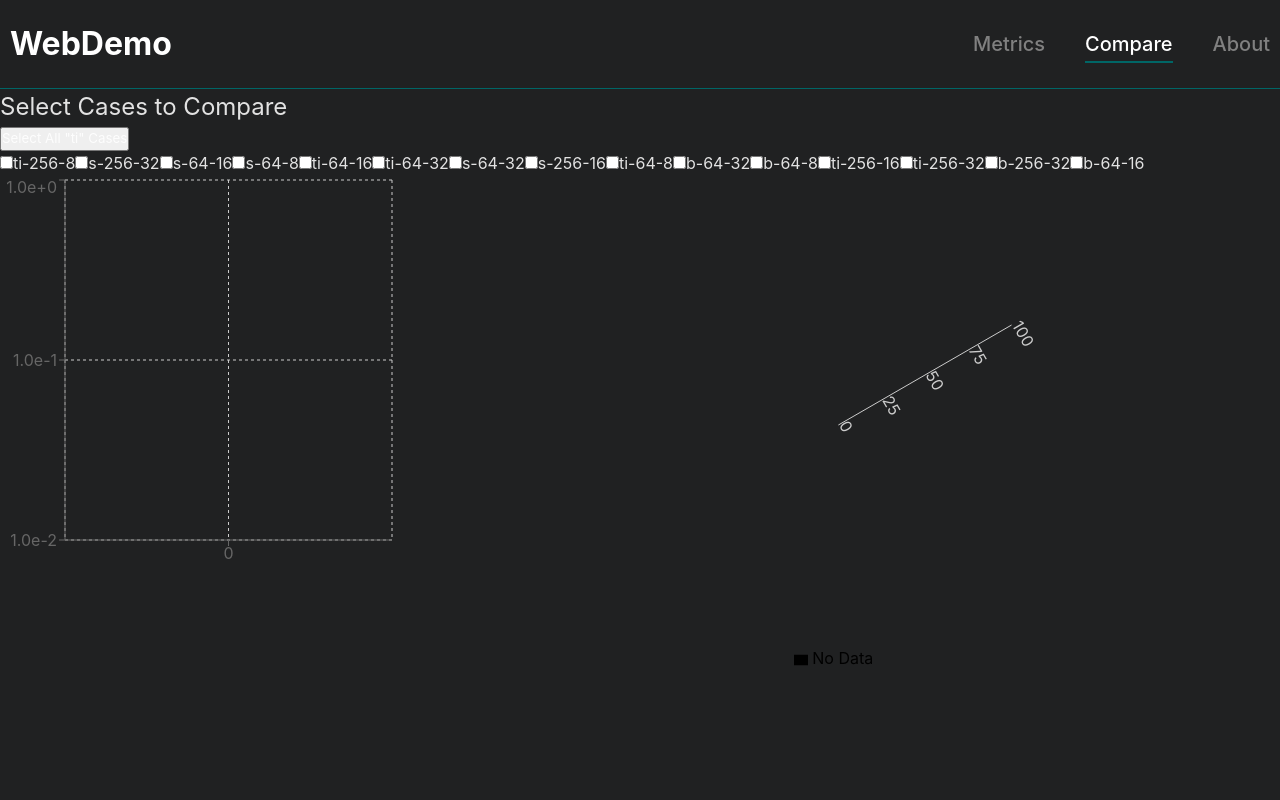
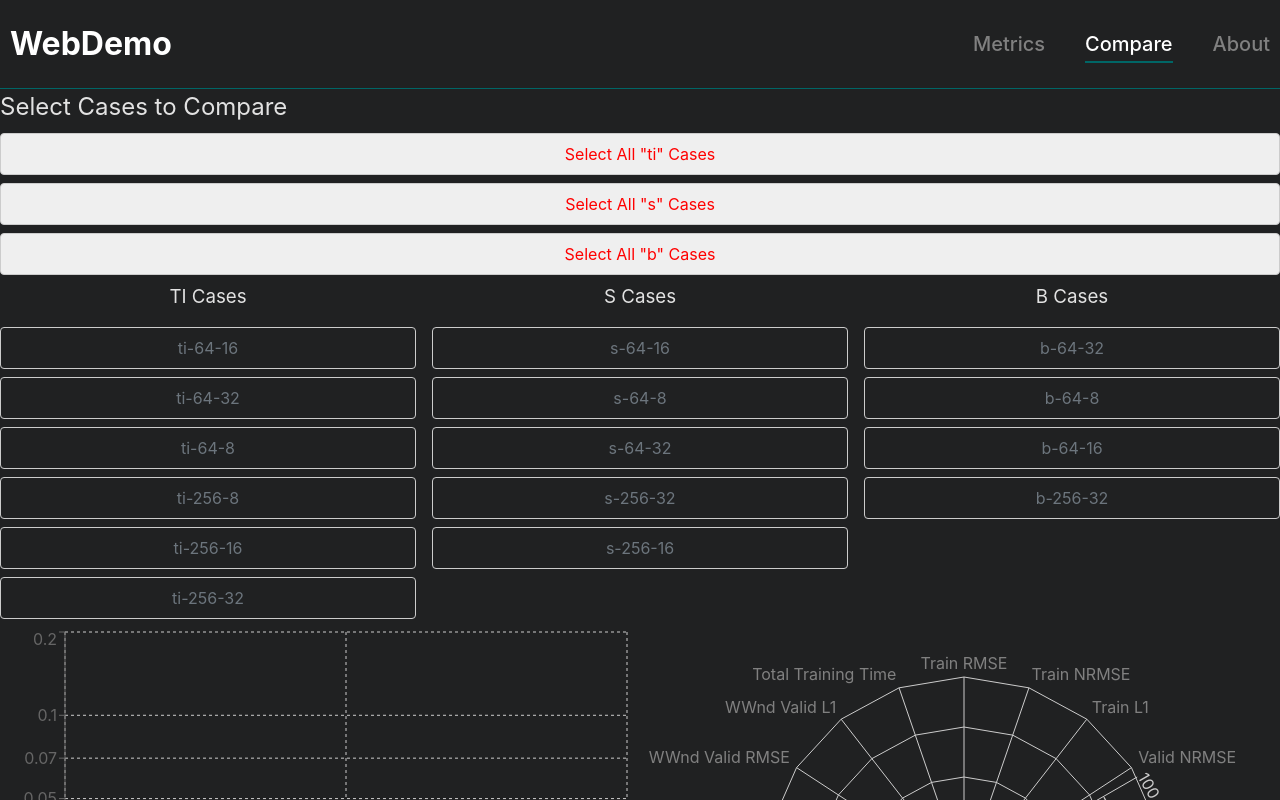
Before and after one commit to josephjquinn/avit-vis, a React (Vite) app in the folder frontend/: page /compare in a window 1280 px wide. Shown: the top 800 px of the page. Built offline with nearby package versions, Linux system fonts and the light colour scheme.

Commit message:
adding button styling to compare

```diff
--- a/frontend/src/components/graphs/MultiLChart.tsx
+++ b/frontend/src/components/graphs/MultiLChart.tsx
@@ -40,16 +40,14 @@ const MultiLChart: React.FC<Props> = ({ chartData }) => {
   const keys = Object.keys(chartData[0] || {}).filter((key) => key !== "epoch");
 
   return (
-    <div style={{ width: "45%", height: 400 }}>
+    <div style={{ width: "85%", height: 400 }}>
       <ResponsiveContainer>
         <RechartsLineChart data={chartData}>
           <CartesianGrid strokeDasharray="3 3" />
           <XAxis dataKey="epoch" />
           <YAxis
             scale="log"
-            domain={[0.01, 1]}
-            ticks={[0.01, 0.1, 1]}
-            tickFormatter={(tick) => tick.toExponential(1)}
+            domain={[0.01, 0.2]}
             tickCount={3}
           />
           <Tooltip content={<CustomTooltip />} />
--- a/frontend/src/components/graphs/RChart.tsx
+++ b/frontend/src/components/graphs/RChart.tsx
@@ -57,6 +57,29 @@ const CustomTooltip: React.FC<TooltipProps<number, string>> = ({
 };
 
 const RChart: React.FC<RadarChartComponentProps> = ({ dataSets }) => {
+  // Provide default data if no cases are selected
+  const defaultRadarData: RadarData[] = [
+    { subject: "Train RMSE", "No Data": 0 },
+    { subject: "Train NRMSE", "No Data": 0 },
+    { subject: "Train L1", "No Data": 0 },
+    { subject: "Valid NRMSE", "No Data": 0 },
+    { subject: "Valid RMSE", "No Data": 0 },
+    { subject: "Valid L1", "No Data": 0 },
+    { subject: "Dens Valid NRMSE", "No Data": 0 },
+    { subject: "Dens Valid RMSE", "No Data": 0 },
+    { subject: "Dens Valid L1", "No Data": 0 },
+    { subject: "PTemp Valid NRMSE", "No Data": 0 },
+    { subject: "PTemp Valid RMSE", "No Data": 0 },
+    { subject: "PTemp Valid L1", "No Data": 0 },
+    { subject: "UWnd Valid NRMSE", "No Data": 0 },
+    { subject: "UWnd Valid RMSE", "No Data": 0 },
+    { subject: "UWnd Valid L1", "No Data": 0 },
+    { subject: "WWnd Valid NRMSE", "No Data": 0 },
+    { subject: "WWnd Valid RMSE", "No Data": 0 },
+    { subject: "WWnd Valid L1", "No Data": 0 },
+    { subject: "Total Training Time", "No Data": 0 },
+  ];
+
   const radarData = dataSets.flatMap(({ name, data }) => [
     { subject: "Train RMSE", name, value: data.train_rmse },
     { subject: "Train NRMSE", name, value: data.train_nrmse },
@@ -99,10 +122,13 @@ const RChart: React.FC<RadarChartComponentProps> = ({ dataSets }) => {
     [],
   );
 
+  // Use default data if no radarDataFormatted is present
+  const dataToDisplay = radarDataFormatted.length > 0 ? radarDataFormatted : defaultRadarData;
+
   return (
     <div style={{ width: "100%", height: 500 }}>
       <ResponsiveContainer>
-        <RadarChart outerRadius={200} data={radarDataFormatted}>
+        <RadarChart outerRadius={200} data={dataToDisplay}>
           <PolarGrid />
           <PolarAngleAxis dataKey="subject" />
           <PolarRadiusAxis angle={30} domain={[0, 100]} />
--- a/frontend/src/pages/Compare.tsx
+++ b/frontend/src/pages/Compare.tsx
@@ -7,6 +7,7 @@ import {
   getCaseNames,
 } from "../lib/services";
 import { NormalizationData } from "../types";
+import './interface.css';
 
 interface MetricsData {
   epoch: number[];
@@ -16,6 +17,15 @@ interface MetricsData {
 interface MetricsDataMap {
   [key: string]: MetricsData | null;
 }
+
+const extractBatchSize = (caseName: string): number => {
+  const match = caseName.match(/-(\d+)-/);
+  return match ? parseInt(match[1], 10) : 0;
+};
+
+const sortCasesByBatchSize = (cases: string[]): string[] => {
+  return cases.sort((a, b) => extractBatchSize(a) - extractBatchSize(b));
+};
 
 const Compare: React.FC = () => {
   const [metricsDataState, setMetricsDataState] = useState<MetricsDataMap>({});
@@ -79,7 +89,7 @@ const Compare: React.FC = () => {
     }
   }, [caseNames]);
 
-  const handleCheckboxChange = (caseName: string) => {
+  const handleButtonClick = (caseName: string) => {
     setSelectedCases((prev) => {
       const newSet = new Set(prev);
       if (newSet.has(caseName)) {
@@ -96,9 +106,23 @@ const Compare: React.FC = () => {
     setSelectedCases(new Set(tiCases));
   };
 
+  const handleSelectSCases = () => {
+    const sCases = caseNames.filter((name) => name.includes("s"));
+    setSelectedCases(new Set(sCases));
+  };
+
+  const handleSelectBCases = () => {
+    const bCases = caseNames.filter((name) => name.includes("b"));
+    setSelectedCases(new Set(bCases));
+  };
+
   if (error) {
     return <div>Error: {error}</div>;
   }
+
+  const tiCases = sortCasesByBatchSize(caseNames.filter(name => name.includes("ti")));
+  const sCases = sortCasesByBatchSize(caseNames.filter(name => name.includes("s")));
+  const bCases = sortCasesByBatchSize(caseNames.filter(name => name.includes("b")));
 
   const selectedData = Array.from(selectedCases).flatMap((caseName) => {
     const caseData = metricsDataState[caseName];
@@ -124,30 +148,65 @@ const Compare: React.FC = () => {
     },
     [] as { epoch: number; [key: string]: number }[],
   );
+
   const radarData = Array.from(selectedCases).map((caseName) => ({
     name: caseName,
     data: normalizationDataState[caseName] || ({} as NormalizationData),
   }));
 
+  const defaultRadarData = [{ name: "No Data", data: {} as NormalizationData }];
+
   return (
     <div>
       <h2>Select Cases to Compare</h2>
-      <button onClick={handleSelectTiCases} className="btn btn-primary mb-4">
+      <button onClick={handleSelectTiCases} className="button btn-primary mb-4">
         Select All "ti" Cases
       </button>
-      <div>
-        {caseNames.map((name) => (
-          <label key={name}>
-            <input
-              type="checkbox"
-              checked={selectedCases.has(name)}
-              onChange={() => handleCheckboxChange(name)}
-            />
-            {name}
-          </label>
-        ))}
+      <button onClick={handleSelectSCases} className="button btn-primary mb-4">
+        Select All "s" Cases
+      </button>
+      <button onClick={handleSelectBCases} className="button btn-primary mb-4">
+        Select All "b" Cases
+      </button>
+      <div className="button-group-container">
+        <div className="button-group">
+          <h3>TI Cases</h3>
+          {tiCases.map(name => (
+            <button
+              key={name}
+              onClick={() => handleButtonClick(name)}
+              className={`button ${selectedCases.has(name) ? 'btn-success' : 'btn-outline-secondary'}`}
+            >
+              {name}
+            </button>
+          ))}
+        </div>
+        <div className="button-group">
+          <h3>S Cases</h3>
+          {sCases.map(name => (
+            <button
+              key={name}
+              onClick={() => handleButtonClick(name)}
+              className={`button ${selectedCases.has(name) ? 'btn-success' : 'btn-outline-secondary'}`}
+            >
+              {name}
+            </button>
+          ))}
+        </div>
+        <div className="button-group">
+          <h3>B Cases</h3>
+          {bCases.map(name => (
+            <button
+              key={name}
+              onClick={() => handleButtonClick(name)}
+              className={`button ${selectedCases.has(name) ? 'btn-success' : 'btn-outline-secondary'}`}
+            >
+              {name}
+            </button>
+          ))}
+        </div>
       </div>
-      <div style={{ display: "flex" }}>
+      <div className="chart-container">
         <MultiLChart
           chartData={chartData.length > 0 ? chartData : [{ epoch: 0 }]}
         />
@@ -155,7 +214,7 @@ const Compare: React.FC = () => {
           dataSets={
             radarData.length > 0
               ? radarData
-              : [{ name: "No Data", data: {} as NormalizationData }]
+              : defaultRadarData
           }
         />
       </div>
--- /dev/null
+++ b/frontend/src/pages/interface.css
@@ -0,0 +1,66 @@
+/* Compare.css */
+
+/* Layout for the button groups */
+.button-group-container {
+  display: flex;
+  gap: 1rem;
+  flex-wrap: wrap;
+}
+
+.button-group {
+  flex: 1;
+  min-width: 200px; /* Adjust as needed */
+}
+
+.button-group h3 {
+  text-align: center;
+  margin-bottom: 1rem;
+}
+
+.button {
+  display: block;
+  width: 100%;
+  margin: 0.5rem 0;
+  text-align: center;
+  padding: 0.5rem;
+  font-size: 1rem;
+  border: 1px solid #ccc;
+  border-radius: 4px;
+  cursor: pointer;
+  color: red;
+  transition:
+    background-color 0.3s,
+    color 0.3s;
+}
+
+.button:hover {
+  background-color: #f0f0f0;
+}
+
+.button.btn-success {
+  background-color: #28a745;
+  color: black;
+  border: none;
+}
+
+.button.btn-success:hover {
+  background-color: #218838;
+}
+
+.button.btn-outline-secondary {
+  background-color: transparent;
+  color: #6c757d;
+}
+
+.button.btn-outline-secondary:hover {
+  background-color: #e9ecef;
+}
+
+.chart-container {
+  display: flex;
+  gap: 1rem;
+}
+
+.chart-container > * {
+  flex: 1;
+}
```
